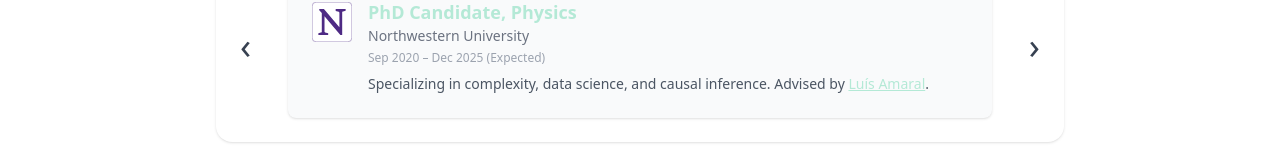
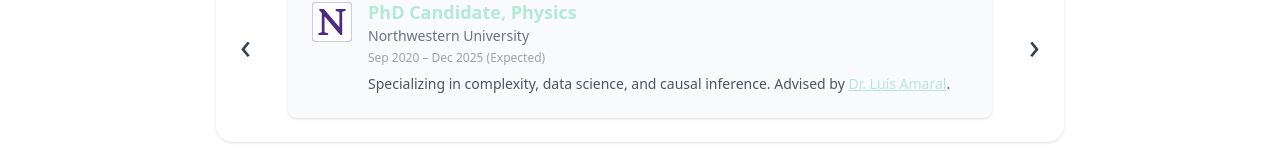
Before and after one commit to s-vishnoi/portfolio, a Vue app: page / in a window 1280 px wide. Shown: the part 482-646 px from the top of the page. Built offline with nearby package versions, Linux system fonts and the light colour scheme; no server answers.

Commit message:
roles update

```diff
--- a/src/data/roles.js
+++ b/src/data/roles.js
@@ -3,7 +3,7 @@
       title: "PhD Candidate, Physics",
       institution: "Northwestern University",
       duration: "Sep 2020 – Dec 2025 (Expected)",
-      description: `Specializing in complexity, data science, and causal inference. Advised by <a href="https://en.wikipedia.org/wiki/Luís_Amaral" target="_blank" class="underline text-accent">Luís Amaral</a>.`,
+      description: `Specializing in complexity, data science, and causal inference. Advised by <a href="https://en.wikipedia.org/wiki/Luís_Amaral" target="_blank" class="underline text-accent">Dr. Luís Amaral</a>.`,
       logo: "/logos/NU_PA_logo.svg",
       link: "https://amaral.northwestern.edu"
     },
@@ -27,7 +27,7 @@
       title: "Writer",
       institution: "Towards Data Science",
       duration: "2022 – Present",
-      description: "Writes accessible tutorials on Bayesian modeling and data science.",
+      description: "Writing tutorials on cutting-edge data science for a broader audience.",
       logo: "/logos/tds_logo.jpeg",
       link: "https://medium.com/@s-vishnoi"
     }
```
